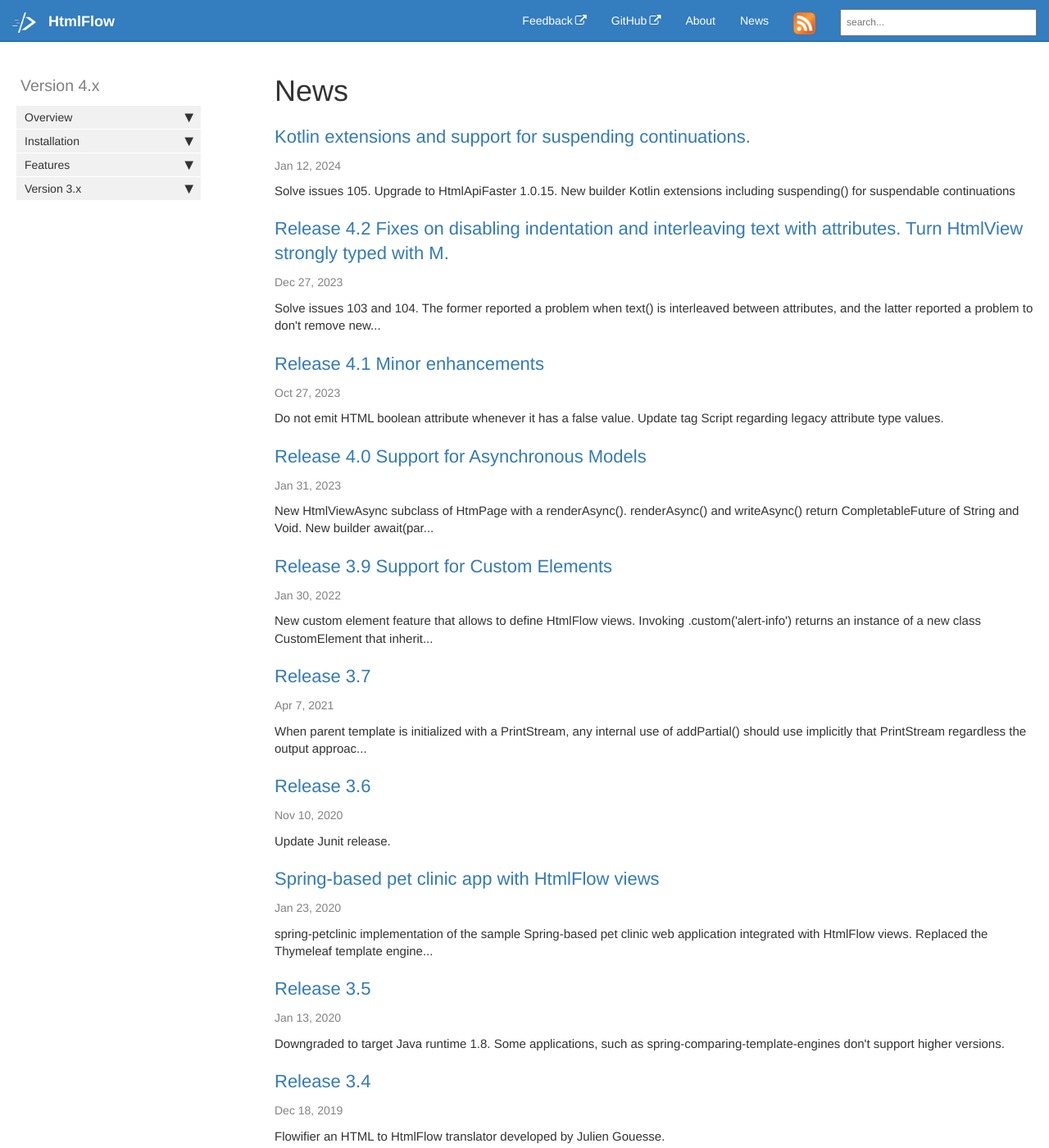
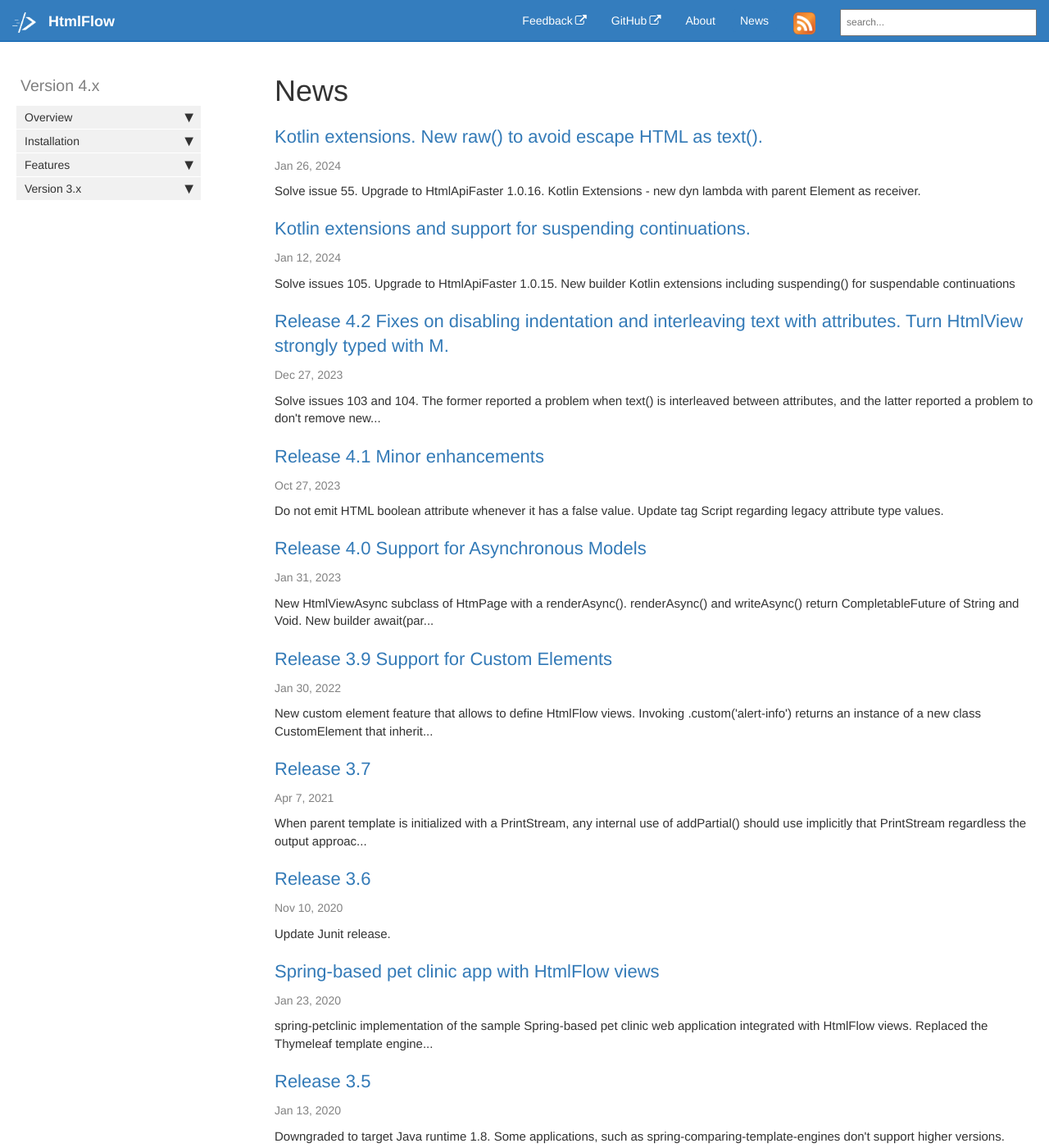
Before and after one commit to xmlet/HtmlFlow, a Jekyll site: the page built from pages/news/news.html, in a window 1280 px wide and 1400 px high. Shown: the whole window at 82% size. Built offline with Jekyll 4.4.1, drawn with Linux system fonts in a browser that asks for light colours; comment, search, counter and statistics services are not loaded.

Commit message:
Announce release 4.4

```diff
--- /dev/null
+++ b/_posts/2024-01-26-Release-4.4.md
@@ -0,0 +1,16 @@
+---
+title: Kotlin extensions. New raw() to avoid escape HTML as text().
+published: true
+permalink: 2024-01-26-Release-4.4.html
+summary: >
+    Solve issue 55. Upgrade to HtmlApiFaster 1.0.16.
+    Kotlin Extensions - new dyn lambda with parent Element as receiver.
+tags: []
+author: Miguel Gamboa
+---
+
+* Kotlin Extensions - new `dyn { }` lambda with parent Element as receiver to allow the use of implicit `this`.
+
+* New extensions on factory methods `view()` and `viewAsync()` to discard parameter `page` and allow start building on implicit this.
+
+* Upgrade to HtmlApiFaster 1.0.16 with new `raw()` to distinguish from `text()`. While the text visitor should escape HTML the raw should keep text as it is.
```
Also changed, not shown: pages/htmlflow/features.md (+1 -1 lines).
